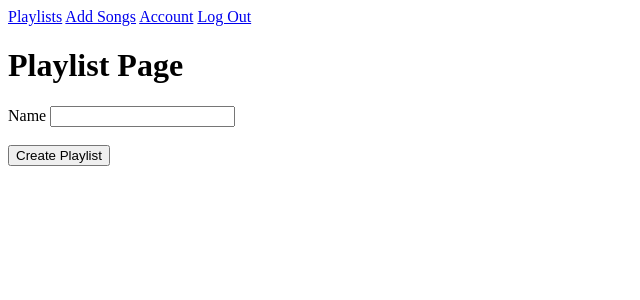
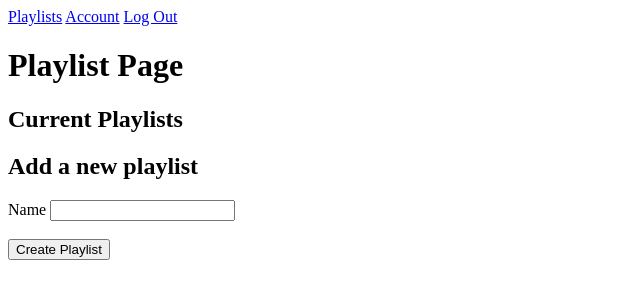
Before and after one commit to callumgoodley/music_playlist, a Flask app: page /playlist in a window 1280 px wide. Shown: the top 300 px of the page, without its empty margins (0-640 px from the left). Run offline with Flask 2, Linux system fonts and the light colour scheme; the visitor is signed in with stand-in values (Sample User, id 1); data comes from the database, SQL or seed files in the repository; some libraries are stand-ins or nearby versions.

Commit message:
playlist and add songs re-routed to indivdual playlist pages

```diff
--- a/application/templates/layout.html
+++ b/application/templates/layout.html
@@ -6,7 +6,6 @@
 <body>
 	{% if current_user.is_authenticated %}
 	<a href="{{ url_for('playlist') }}">Playlists</a>
-	<a href="{{ url_for('addsong') }}">Add Songs</a>
 	<a href="{{ url_for('account') }}">Account</a>
 	<a href="{{ url_for('logout') }}">Log Out</a>
 	{% else %}
--- a/application/templates/playlist.html
+++ b/application/templates/playlist.html
@@ -1,5 +1,11 @@
 {% extends 'layout.html' %}
 {% block body_content %}
+
+<h2>Current Playlists</h2>
+{% for playlist in playlists %}
+<h3>{{playlist.name}} <a href="{{ url_for('individual_playlist', number = playlist.id) }}">view</a></h3>
+{% endfor %}
+<h2>Add a new playlist</h2>
 <div class='form'>
 	<form method='POST' action=''>
 	    {{ form.hidden_tag() }}
@@ -19,6 +25,4 @@
             </div
 	</form>
 </div>
-
-
 {% endblock %}
```
Also changed, not shown: application/templates/individual_playlist.html (renamed from application/templates/addsong.html, +8 -5 lines), 1 other file.
